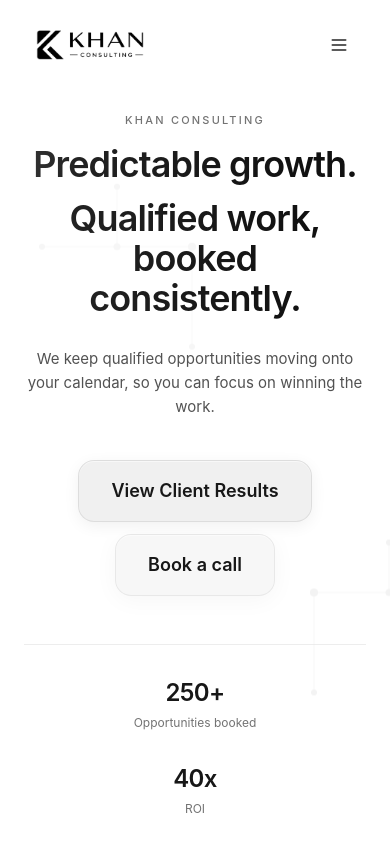
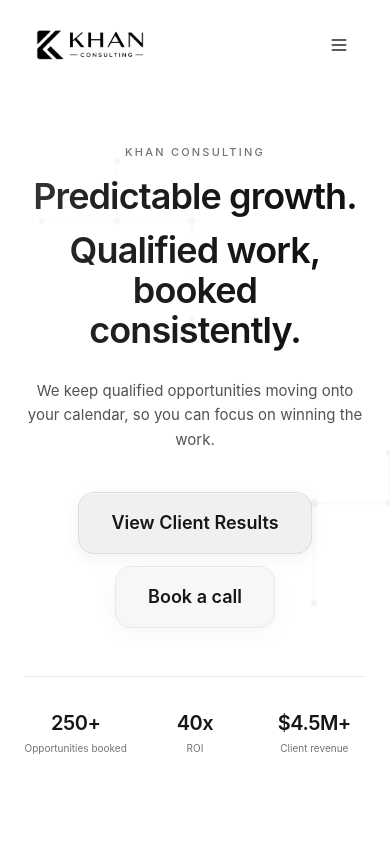
Before and after one commit to jakeefr/khanconsulting, a Next.js app: page / in a window 390 px wide. Shown: the top 844 px of the page. Built offline with nearby package versions, Linux system fonts and the light colour scheme.

Commit message:
Fix mobile layout: horizontal stats row, condensed Who We Help grid

```diff
--- a/src/app/page.tsx
+++ b/src/app/page.tsx
@@ -102,31 +102,31 @@ export default function HomePage() {
             <FadeIn delay={1.1}>
               <div className="mt-12 md:mt-14 max-w-3xl mx-auto">
                 <div className="h-px w-full bg-neutral-200/70" aria-hidden="true" />
-                <dl className="mt-8 grid grid-cols-1 sm:grid-cols-3 gap-8 sm:gap-6">
+                <dl className="mt-8 grid grid-cols-3 gap-4 sm:gap-6">
                   <div className="text-center">
                     <dt className="sr-only">Opportunities booked</dt>
-                    <dd className="text-2xl md:text-3xl font-semibold text-neutral-900 tracking-tight">
+                    <dd className="text-xl sm:text-2xl md:text-3xl font-semibold text-neutral-900 tracking-tight">
                       250+
                     </dd>
-                    <div className="mt-1.5 text-xs md:text-sm text-neutral-500">
+                    <div className="mt-1 sm:mt-1.5 text-[10px] sm:text-xs md:text-sm text-neutral-500">
                       Opportunities booked
                     </div>
                   </div>
                   <div className="text-center">
                     <dt className="sr-only">ROI</dt>
-                    <dd className="text-2xl md:text-3xl font-semibold text-neutral-900 tracking-tight">
+                    <dd className="text-xl sm:text-2xl md:text-3xl font-semibold text-neutral-900 tracking-tight">
                       40x
                     </dd>
-                    <div className="mt-1.5 text-xs md:text-sm text-neutral-500">
+                    <div className="mt-1 sm:mt-1.5 text-[10px] sm:text-xs md:text-sm text-neutral-500">
                       ROI
                     </div>
                   </div>
                   <div className="text-center">
                     <dt className="sr-only">Client revenue</dt>
-                    <dd className="text-2xl md:text-3xl font-semibold text-neutral-900 tracking-tight">
+                    <dd className="text-xl sm:text-2xl md:text-3xl font-semibold text-neutral-900 tracking-tight">
                       $4.5M+
                     </dd>
-                    <div className="mt-1.5 text-xs md:text-sm text-neutral-500">
+                    <div className="mt-1 sm:mt-1.5 text-[10px] sm:text-xs md:text-sm text-neutral-500">
                       Client revenue
                     </div>
                   </div>
@@ -180,16 +180,16 @@ export default function HomePage() {
           <FadeIn delay={0.15}>
             <div className="mt-10 max-w-5xl mx-auto">
               <div className="liquid-glass rounded-2xl">
-                <div className="grid grid-cols-1 sm:grid-cols-2 lg:grid-cols-4 divide-y divide-neutral-200/30 sm:divide-x sm:divide-y-0 lg:divide-x">
+                <div className="grid grid-cols-3 sm:grid-cols-2 lg:grid-cols-4 divide-neutral-200/30 sm:divide-x lg:divide-x">
                   {homeMeta.whoNiches.map((niche) => {
                     const Icon = whoIconByNiche[niche] ?? LuHardHat;
                     return (
                       <div
                         key={niche}
-                        className="group flex flex-col items-center justify-center text-center px-7 py-9 min-h-[108px] bg-transparent transition-all duration-200 hover:bg-black/[0.02]"
+                        className="group flex flex-col items-center justify-center text-center px-3 py-4 sm:px-7 sm:py-9 sm:min-h-[108px] bg-transparent transition-all duration-200 hover:bg-black/[0.02]"
                       >
-                        <Icon className="h-5 w-5 text-neutral-700 transition-transform duration-300 ease-out group-hover:scale-125 group-hover:-translate-y-1" aria-hidden="true" />
-                        <div className="mt-3 text-[13px] sm:text-[14px] font-semibold text-neutral-800 tracking-tight">
+                        <Icon className="h-4 w-4 sm:h-5 sm:w-5 text-neutral-700 transition-transform duration-300 ease-out group-hover:scale-125 group-hover:-translate-y-1" aria-hidden="true" />
+                        <div className="mt-1.5 sm:mt-3 text-[10px] sm:text-[14px] font-semibold text-neutral-800 tracking-tight leading-tight">
                           {niche}
                         </div>
                       </div>
@@ -279,7 +279,7 @@ export default function HomePage() {
                   {homeMeta.bookBullets.map((b) => (
                     <li key={b} className="flex items-start gap-3">
                       <svg aria-hidden="true" className="mt-[3px] h-4 w-4 shrink-0 text-neutral-500" viewBox="0 0 16 16" fill="none">
-                        <path d="M3 8h10M9 4l4 4-4 4" stroke="currentColor" strokeWidth="1.5" strokeLinecap="round" strokeLinejoin="round"/>
+                        <path d="M3 8h10M9 4l4 4-4 4" stroke="currentColor" strokeWidth="1.5" strokeLinecap="round" strokeLinejoin="round" />
                       </svg>
                       {b}
                     </li>
```
